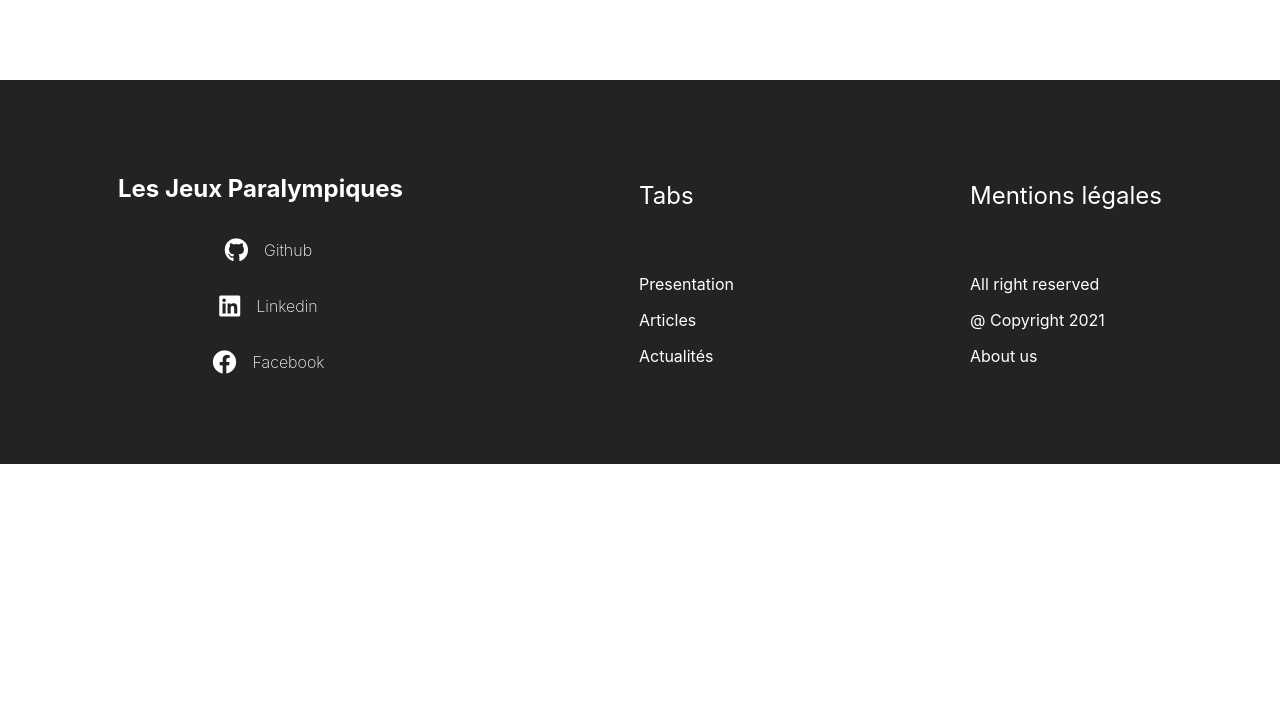
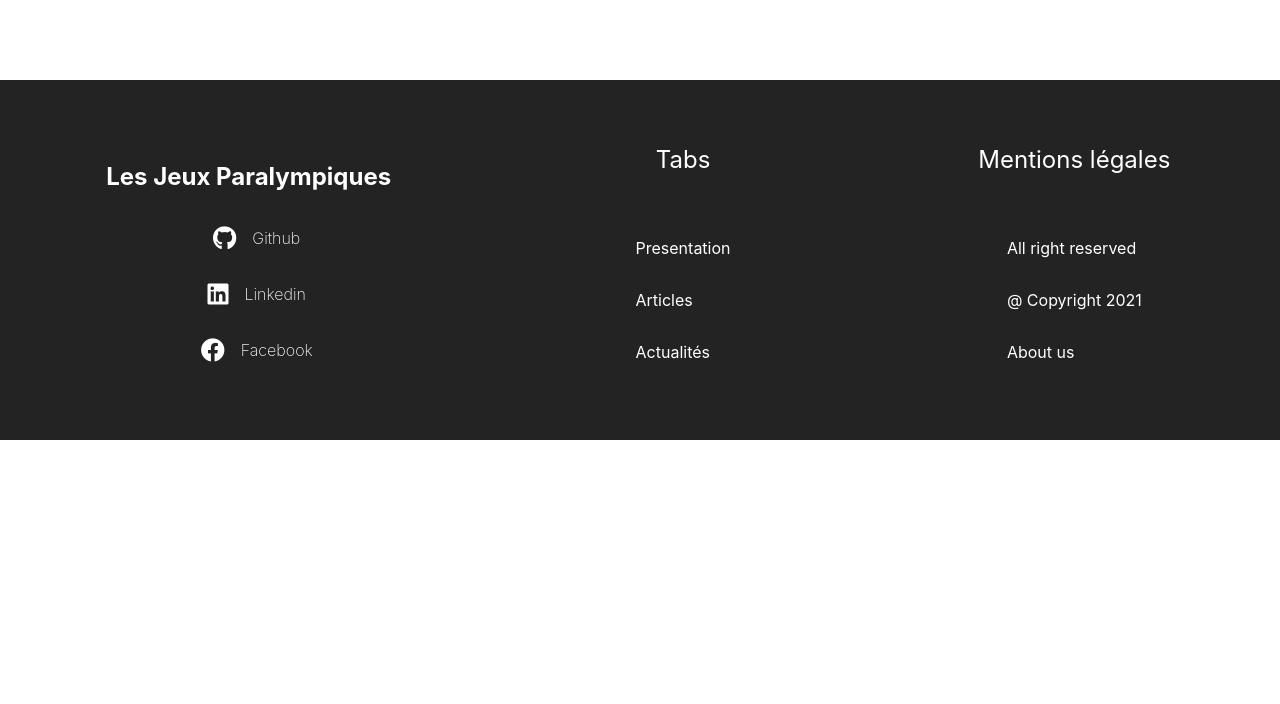
Before and after one commit to louispocheron/projet_paralympiques, a PHP site: page /footer.php in a window 1280 px wide. Shown: the top 704 px of the page. Run offline with PHP 8.4, Linux system fonts and the light colour scheme; some libraries are stand-ins or nearby versions.

Commit message:
d'autres modification du footer

```diff
--- a/theme_paralympiques/assets/style.css
+++ b/theme_paralympiques/assets/style.css
@@ -89,7 +89,7 @@ section.apiArt hr{
 /* CSS DU FOOTER  */
 footer{
     width: 100vw;
-    height: 30vw;
+    height: auto;
     margin: 5rem 0 0 0;
     background-color: #232323;
     display: flex;
@@ -119,11 +119,19 @@ footer h2{
 }
 .tabs{
     font-weight: 400;
+    text-align: center;
+}
+.rights p{
+    margin: 2rem;
+}
+.pages p{
+    margin: 2rem;
 }
 @media only screen and (min-width: 724px){
     footer{
         flex-direction: row;
         justify-content: space-around;
+        height: 45vh;
     }
     .tabs{
         margin-bottom: 4rem;
```
